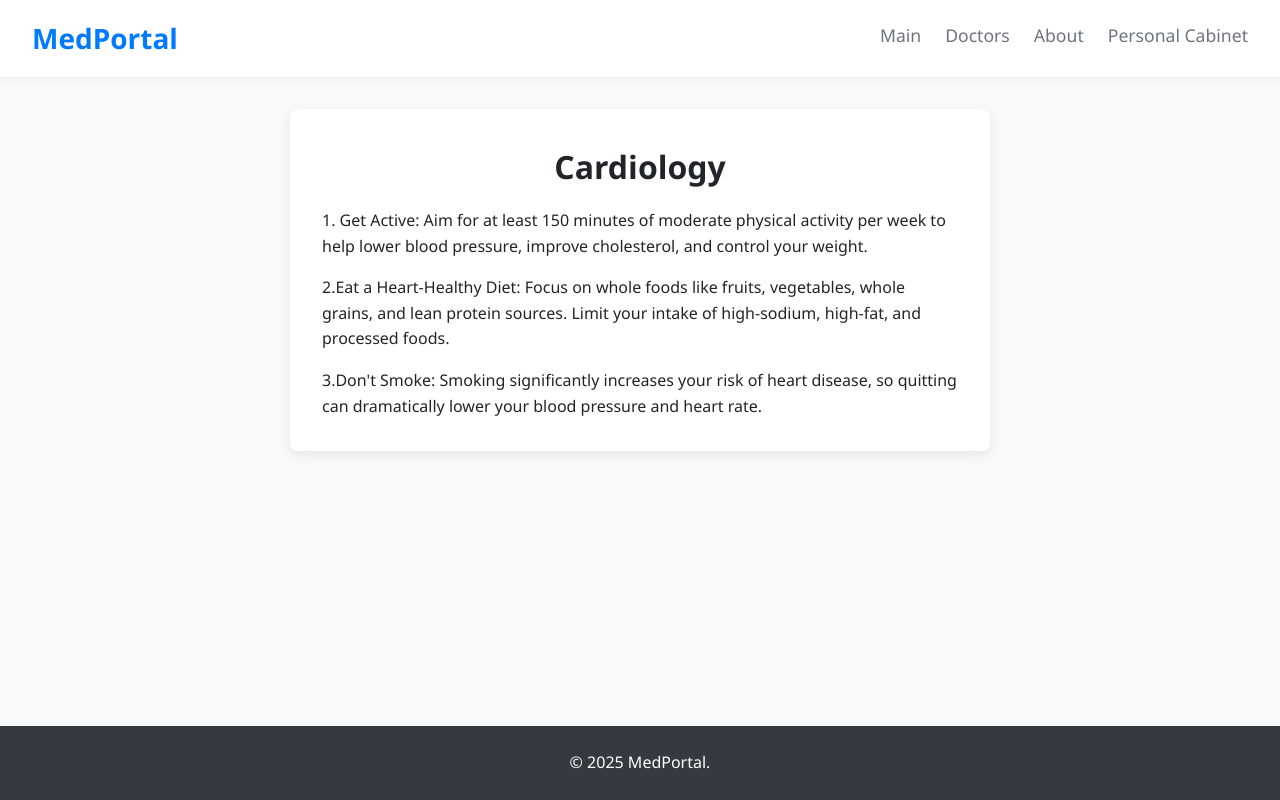
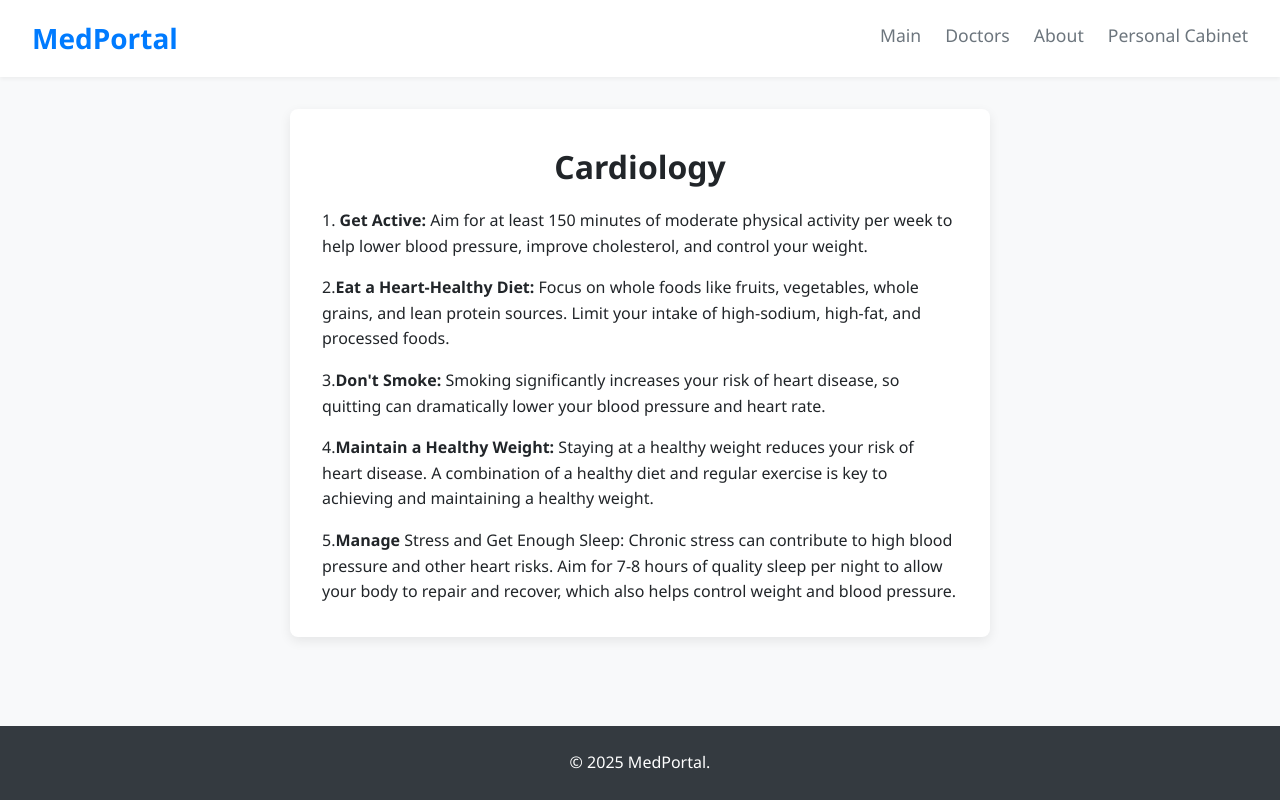
Before and after one commit to Cauteros974/medical-portal, a React (Vite) app: page /cardiology in a window 1280 px wide. Built offline with nearby package versions, Linux system fonts and the light colour scheme.

Commit message:
Update Cardiology.jsx

```diff
--- a/src/components/Cardiology.jsx
+++ b/src/components/Cardiology.jsx
@@ -3,20 +3,31 @@ const Cardiology = () => (
         <div className="health-advice">
             <h1 style={{ textAlign: 'center', marginBottom: '1rem' }}>Cardiology</h1>
             <p>
-                1. Get Active: Aim for at least 150 minutes of moderate physical
+                1. <strong>Get Active:</strong> Aim for at least 150 minutes of moderate physical
                 activity per week to help lower blood pressure, improve cholesterol, and control your weight.
             </p>
 
             <h1 style={{ textAlign: 'center', marginBottom: '1rem' }}></h1>
             <p>
-                2.Eat a Heart-Healthy Diet: Focus on whole foods like fruits, vegetables, whole grains, and lean protein sources.
+                2.<strong>Eat a Heart-Healthy Diet:</strong> Focus on whole foods like fruits, vegetables, whole grains, and lean protein sources.
                 Limit your intake of high-sodium, high-fat, and processed foods.
             </p>
 
             <h1 style={{ textAlign: 'center', marginBottom: '1rem' }}></h1>
             <p>
-                3.Don't Smoke: Smoking significantly increases your risk of heart disease,
+                3.<strong>Don't Smoke:</strong> Smoking significantly increases your risk of heart disease,
                 so quitting can dramatically lower your blood pressure and heart rate.
+            </p>
+
+            <h1 style={{ textAlign: 'center', marginBottom: '1rem'}}></h1>
+            <p>
+                4.<strong>Maintain a Healthy Weight:</strong> Staying at a healthy weight reduces your risk of heart disease.
+                A combination of a healthy diet and regular exercise is key to achieving and maintaining a healthy weight.
+            </p>
+
+            <h1 style={{ textAlign: 'center', marginBottom: '1rem'}}></h1>
+            <p>
+                5.<strong>Manage </strong> Stress and Get Enough Sleep: Chronic stress can contribute to high blood pressure and other heart risks. Aim for 7-8 hours of quality sleep per night to allow your body to repair and recover, which also helps control weight and blood pressure.
             </p>
         </div>
 
```
